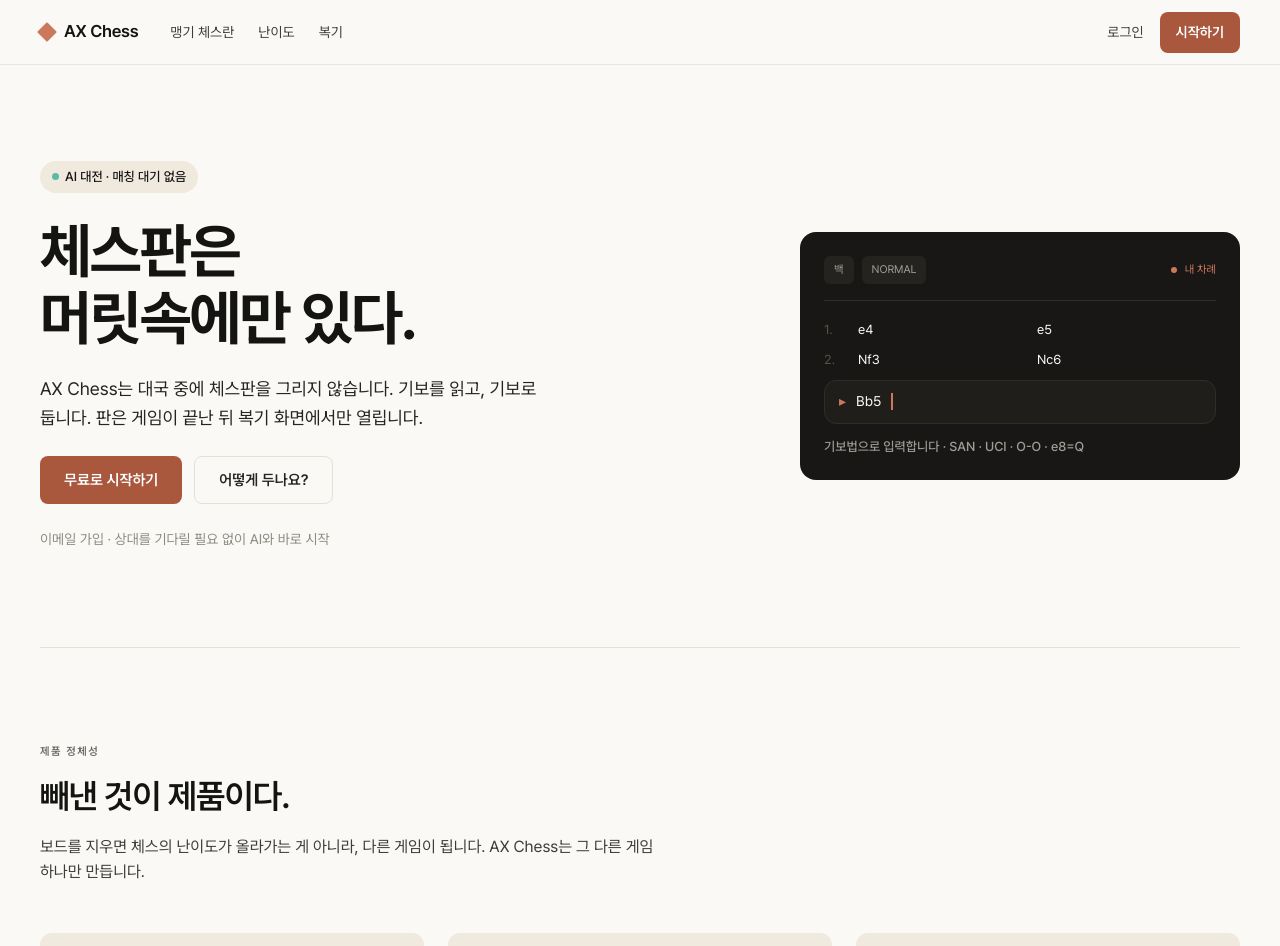
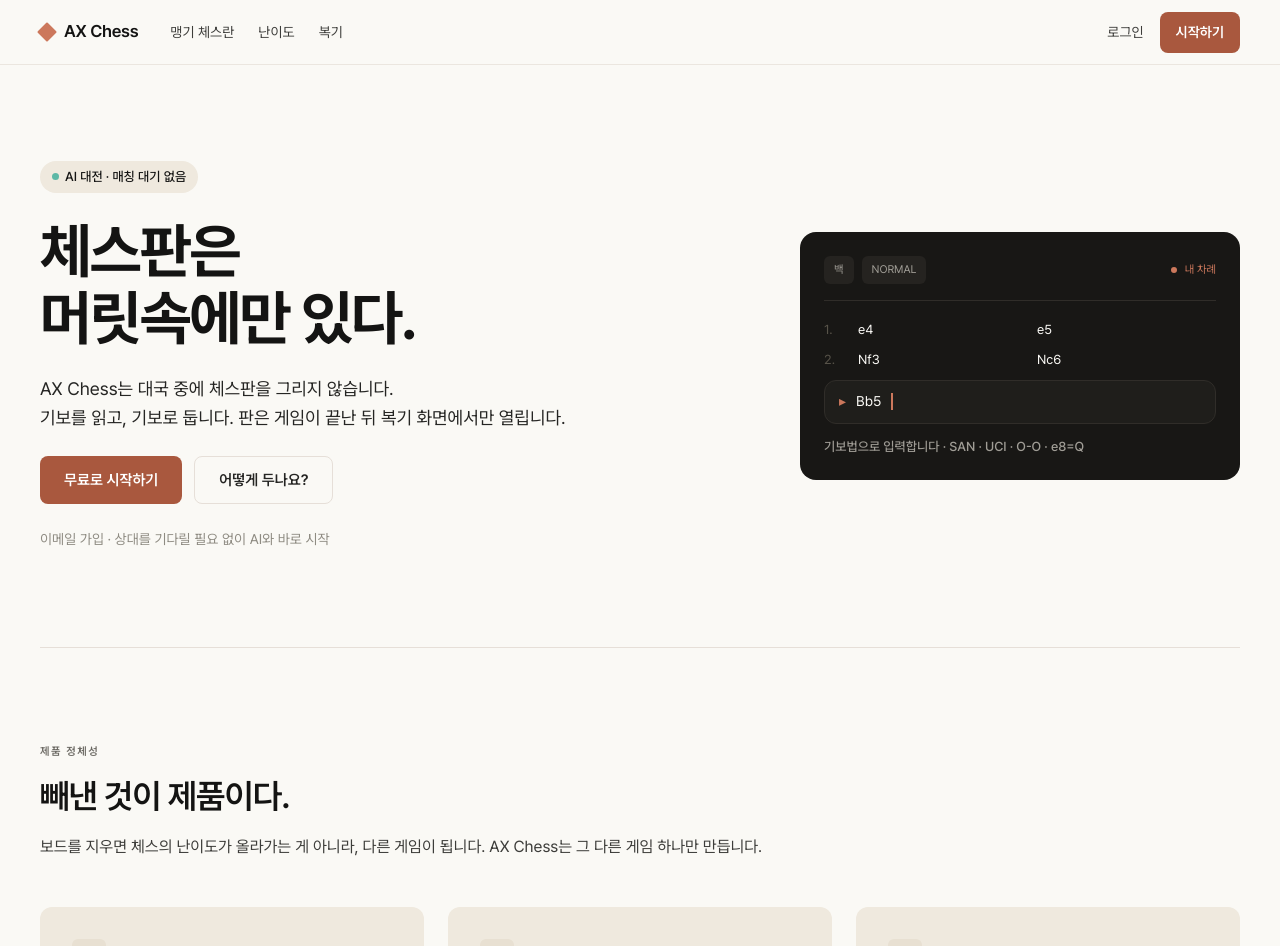
Before and after one commit to mobius29/AX-Chess, a Next.js app in the folder apps/web/: page / in a window 1280 px wide. Shown: the top 946 px of the page. Built offline with nearby package versions, Linux system fonts and the light colour scheme; no server answers.

Commit message:
docs(web): adjust landing copy line breaks

```diff
--- a/apps/web/app/_components/landing/CoreExperienceBand.tsx
+++ b/apps/web/app/_components/landing/CoreExperienceBand.tsx
@@ -27,8 +27,9 @@
           위치를 끊었는가.
         </h2>
         <p className="text-body-2 text-on-dark-soft">
-          수순 암기는 도전 대상이 아닙니다. 그래서 전체 기보는 항상 화면에 남겨둡니다. 사용자가 치러야 할 것은 단 하나,
-          지금 기물이 어디 있는가입니다.
+          수순 암기는 도전 대상이 아닙니다. 그래서 전체 기보는 항상 화면에 남겨둡니다.
+          <br />
+          사용자가 치러야 할 것은 단 하나, 지금 기물이 어디 있는가입니다.
         </p>
         <div className="bg-hairline-dark h-px w-full" />
         <ul className="flex w-full flex-col gap-3">
--- a/apps/web/app/_components/landing/Hero.tsx
+++ b/apps/web/app/_components/landing/Hero.tsx
@@ -17,9 +17,9 @@
         머릿속에만 있다.
       </h1>
 
-      <p className="text-body-strong max-w-[520px] text-[18px] leading-[1.6]">
-        AX Chess는 대국 중에 체스판을 그리지 않습니다. 기보를 읽고, 기보로 둡니다. 판은 게임이 끝난 뒤 복기 화면에서만
-        열립니다.
+      <p className="text-body-strong text-[18px] leading-[1.6]">
+        AX Chess는 대국 중에 체스판을 그리지 않습니다.
+        <br /> 기보를 읽고, 기보로 둡니다. 판은 게임이 끝난 뒤 복기 화면에서만 열립니다.
       </p>
 
       <div className="flex flex-wrap items-start gap-3">
--- a/apps/web/app/_components/landing/IdentityBand.tsx
+++ b/apps/web/app/_components/landing/IdentityBand.tsx
@@ -18,7 +18,7 @@
 
 const IdentityBand = () => (
   <section className="mx-auto flex w-full max-w-[1400px] flex-col gap-12 px-5 py-16 md:px-10 md:py-24" id="identity">
-    <div className="flex max-w-[640px] flex-col gap-4">
+    <div className="flex flex-col gap-4">
       <p className="text-caption-3 text-muted">제품 정체성</p>
       <h2 className="text-title-2 text-ink font-semibold">빼낸 것이 제품이다.</h2>
       <p className="text-body-2 text-body">
```
